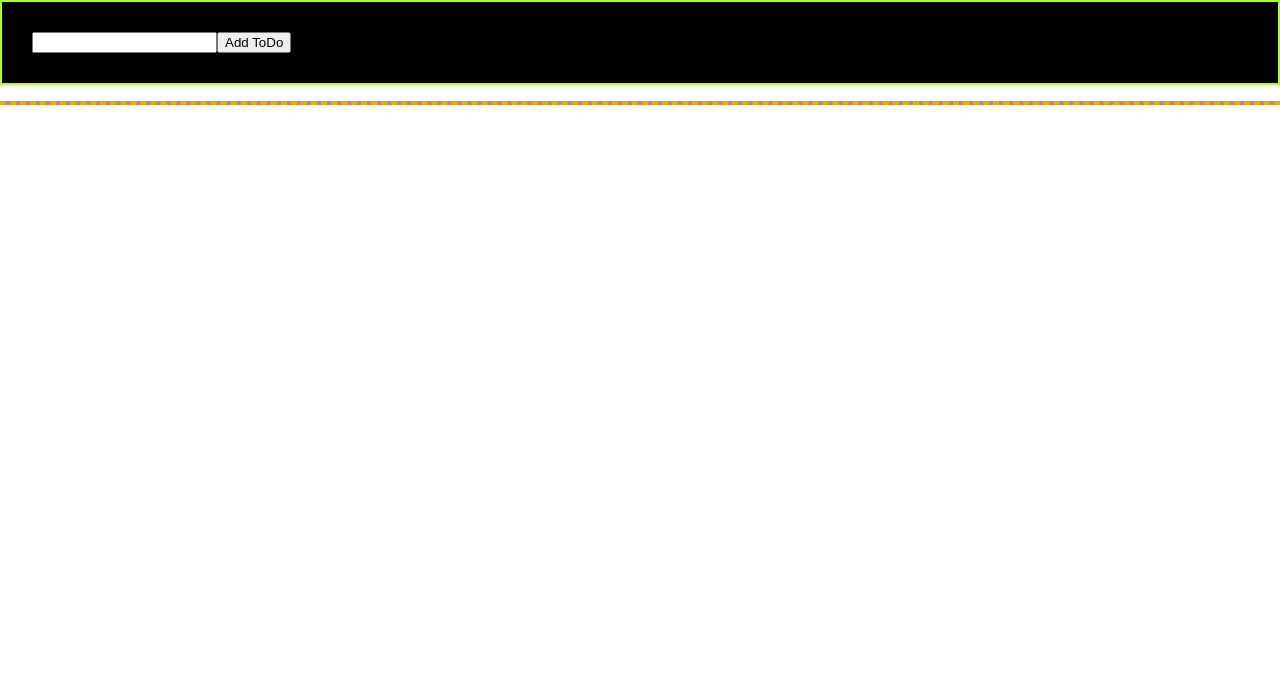
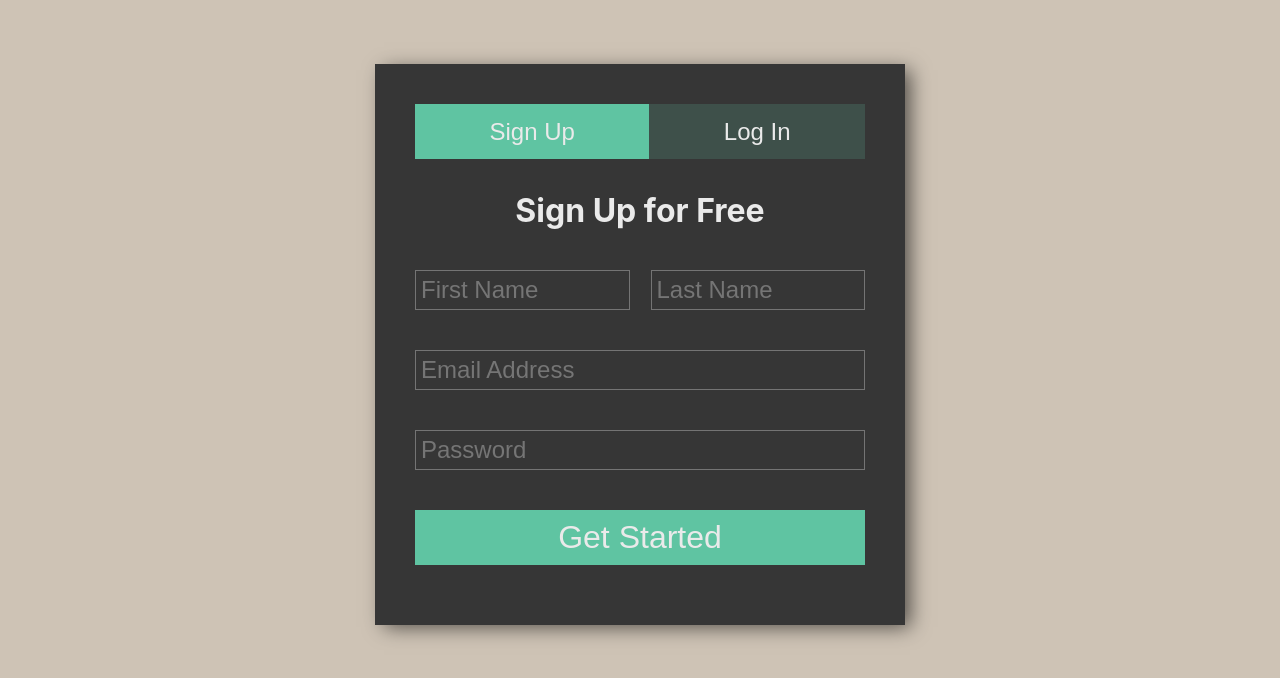
Before and after one commit to Lubov1506/remember, a React (Create React App) app: page / in a window 1280 px wide. Shown: the top 678 px of the page. Built offline with nearby package versions, Linux system fonts and the light colour scheme.

Commit message:
Add css module

```diff
--- a/package.json
+++ b/package.json
@@ -11,6 +11,7 @@
     "react": "^18.2.0",
     "react-dom": "^18.2.0",
     "react-scripts": "5.0.1",
+    "sass": "^1.54.4",
     "web-vitals": "^2.1.4"
   },
   "scripts": {
--- a/src/App.js
+++ b/src/App.js
@@ -1,10 +1,9 @@
 import React from 'react'
-import ToDoList from './components/ToDoList'
-
+import SignLoginForm from './components/SignLoginForm'
 class App extends React.Component {
   render () {
     return (
-        <ToDoList />
+        <SignLoginForm />
     )
   }
 }
--- a/src/components/SignLoginForm/Login/index.js
+++ b/src/components/SignLoginForm/Login/index.js
@@ -1,4 +1,5 @@
 import React, { Component } from 'react'
+import styles from '../SignLoginForm.module.scss';
 
 class Login extends Component {
   constructor (props) {
@@ -21,8 +22,8 @@ class Login extends Component {
     const { email, password } = this.state
     return (
       <>
-        <div className='container'>
-          <h3 className='header'>Welcome Back!</h3>
+        <div className={styles['container']}>
+          <h3 className={styles['header']}>Welcome Back!</h3>
           <input
             type='email'
             placeholder='Email Address'
@@ -37,7 +38,7 @@ class Login extends Component {
             value={password}
             onChange={this.inputHhandler}
           />
-          <button className='submit-button' onClick={this.submit}>Log In</button>
+          <button className={styles['submit-button']} onClick={this.submit}>Log In</button>
         </div>
       </>
     )
--- a/src/components/SignLoginForm/Sign/index.js
+++ b/src/components/SignLoginForm/Sign/index.js
@@ -1,4 +1,5 @@
 import React, { Component } from 'react'
+import styles from '../SignLoginForm.module.scss';
 
 class Sign extends Component {
   constructor(props) {
@@ -32,15 +33,15 @@ class Sign extends Component {
     const {firstName, lastName, email, password} = this.state
     return (
       <>
-        <div className='container'>
-          <h3 className='header'>Sign Up for Free</h3>
-          <div className='names'>
+        <div className={styles['container']}>
+          <h3 className={styles['header']}>Sign Up for Free</h3>
+          <div className={styles['names']}>
             <input type='text' placeholder='First Name' name='firstName' value={firstName} onChange={this.inputHhandler}/>
             <input type='text' placeholder='Last Name' name='lastName' value={lastName} onChange={this.inputHhandler}/>
           </div>
           <input type='email' placeholder='Email Address' name='email' value={email} onChange={this.inputHhandler}/>
           <input type='password' placeholder='Password' name='password' value={password} onChange={this.inputHhandler}/>
-          <button className='submit-button' onClick={this.submit}>Get Started</button>
+          <button className={styles['submit-button']} onClick={this.submit}>Get Started</button>
         </div>
       </>
     )
--- a/src/components/SignLoginForm/index.js
+++ b/src/components/SignLoginForm/index.js
@@ -1,8 +1,9 @@
 import React, { Component } from 'react'
 import Login from './Login'
 import Sign from './Sign'
-import './SignLoginForm.css'
+import styles from './SignLoginForm.module.scss'
 import 'animate.css'
+import cx from 'classnames'
 
 class SignLoginForm extends Component {
   constructor (props) {
@@ -35,18 +36,24 @@ class SignLoginForm extends Component {
   render () {
     const { view } = this.state
     return (
-      <div className='overlay'>
-        <section className='form-container'>
-          <div className='control-btn '>
+      <div className={styles['overlay']}>
+        <section className={cx(styles['form-container'], 'animate__animated', 'animate__fadeIn')}>
+          <div className={styles['control-btn']}>
             <button
-              className={view ? 'button-on' : 'button-off'}
+              className={cx({
+                [styles['button-on']]: view,
+                [styles['button-off']]: !view,
+              })}
               onClick={this.buttonToggle}
               name='signUp'
             >
               Sign Up
             </button>
             <button
-              className={view ? 'button-off' : 'button-on'}
+              className={cx({
+                [styles['button-on']]: !view,
+                [styles['button-off']]: view,
+              })}
               onClick={this.buttonToggle}
               name='logIn'
             >
```
Also changed, not shown: src/components/SignLoginForm/SignLoginForm.module.scss (renamed from src/components/SignLoginForm/SignLoginForm.css), 1 other file (tests, documents, lock files or other folders).
